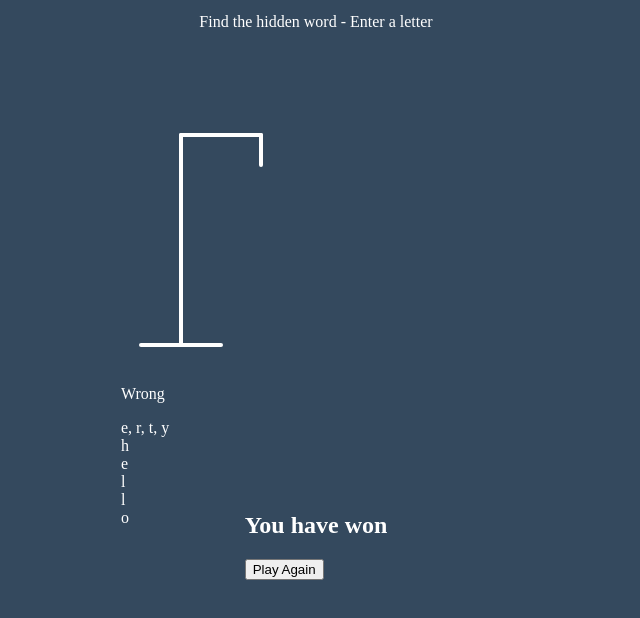
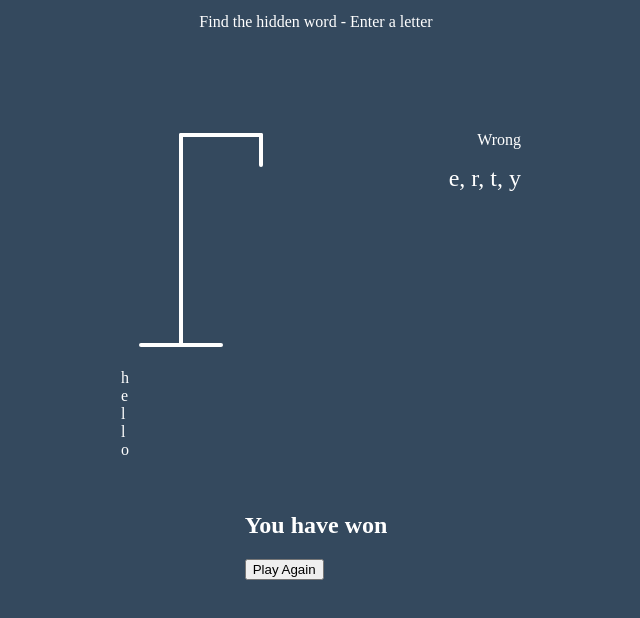
Before and after one commit to IvelinaGPlocheva/hangman, a plain HTML site: page index.html in a window 1280 px wide. Shown: the part 60-678 px from the top of the page, without its empty margins (324-964 px from the left). Drawn offline with Linux system fonts and the light colour scheme.

Commit message:
Add wrong letter css.

```diff
--- a/style.css
+++ b/style.css
@@ -37,4 +37,21 @@ h1 {
     display: none;
 }
 
+.wrong-letters-container {
+    position: absolute;
+    top: 20px;
+    right: 20px;
+    display: flex;
+    flex-direction: column;
+    text-align: right;
 }
+
+.wrong-letters-containerp {
+    margin: 0 0 5px;
+}
+
+.wrong-letters-container span {
+    font-size: 24px;
+}
+
+}
```
